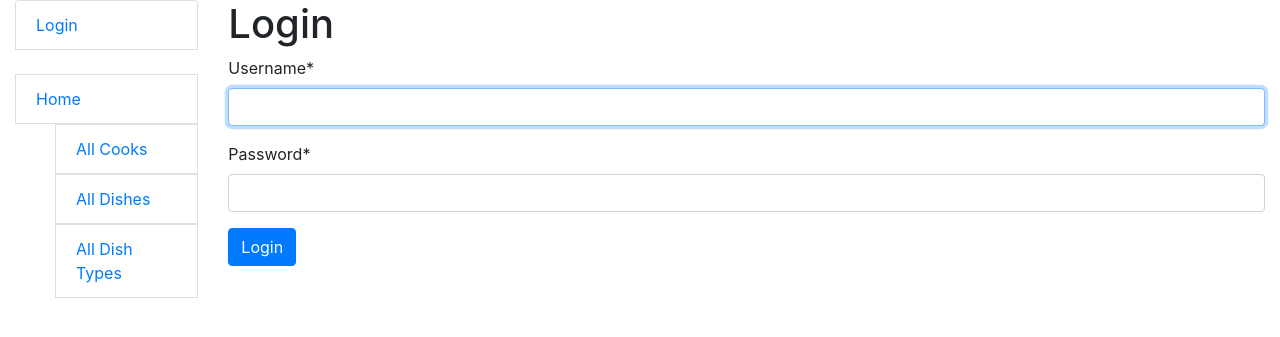
After one commit to VladPh1/restaurant-kitchen-service, a Django app: page /accounts/login/ in a window 1280 px wide. The commit adds this page. Shown: the top 337 px of the page. Run offline with Django 5.2, Linux system fonts and the light colour scheme; some libraries are stand-ins or nearby versions.

Commit message:
add to settings login redirected url & add to service/models cook get absolute url & fixed in includes/sidebar.html & add to themplates directory with login.html and logged_out.html

```diff
--- a/restaurant_kitchen_service/settings.py
+++ b/restaurant_kitchen_service/settings.py
@@ -131,3 +131,5 @@ DEFAULT_AUTO_FIELD = 'django.db.models.BigAutoField'
 AUTH_USER_MODEL = "service.Cook"
 
 CRISPY_TEMPLATE_PACK = "bootstrap5"
+
+LOGIN_REDIRECT_URL = "/service/"
--- a/service/models.py
+++ b/service/models.py
@@ -1,6 +1,7 @@
 from django.conf import settings
 from django.contrib.auth.models import AbstractUser
 from django.db import models
+from django.urls import reverse
 
 
 class DishType(models.Model):
@@ -24,6 +25,8 @@ class Cook(AbstractUser):
     def __str__(self):
         return f"{self.username}: ({self.first_name} {self.last_name})"
 
+    def get_absolute_url(self):
+        return reverse("service:cook-detail", args=[str(self.id)])
 
 class Dish(models.Model):
     name = models.CharField(max_length=255)
@@ -44,6 +47,3 @@ class Dish(models.Model):
 
     def __str__(self):
         return f"{self.name} (price: {self.price} , dish type: {self.dish_type.name})"
-
-    # def get_absolute_url(self):
-    #     return reverse("service:dish-detail", args=[str(self.id)])
--- a/templates/includes/sidebar.html
+++ b/templates/includes/sidebar.html
@@ -1,15 +1,26 @@
 <ul class="sidebar-nav list-group">
   {% if user.is_authenticated %}
-    <li class="list-group-item">User: <a href="{{ user.get_absolute_url }}">{{ user.get_username }}</a></li>
-    <li class="list-group-item"><a href="{% url 'logout'%}?next={{request.path}}">Logout</a></li>
+    <li class="list-group-item">
+      User: {{ user.username }}
+    </li>
+    <li class="list-group-item">
+      <form action="{% url 'logout' %}" method="post">
+        {% csrf_token %}
+        <button>Logout</button>
+      </form>
+    </li>
   {% else %}
-    <li class="list-group-item"><a href="{% url 'login'%}?next={{request.path}}">Login</a></li>
+    <li class="list-group-item"><a href="{% url 'login' %}">Login</a></li>
   {% endif %}
-
   <br>
-
-  <li class="list-group-item"><a href="{% url 'service:index' %}">Home</a></li>
-  <li class="list-group-item"><a href="{% url 'service:cook-list' %}">All Cooker's</a></li>
-  <li class="list-group-item"><a href="{% url 'service:dish-list' %}">All Dishes</a></li>
-  <li class="list-group-item"><a href="{% url 'service:dish-type-list' %}">All Dish Types</a></li>
+    <li class="list-group-item"><a href="{% url 'service:index' %}">Home</a></li>
+  <ul class="sidebar-nav">
+    <li class="list-group-item"><a href="{% url 'service:cook-list' %}">All Cooks</a></li>
+  </ul>
+  <ul class="sidebar-nav">
+    <li class="list-group-item"><a href="{% url 'service:dish-list' %}">All Dishes</a></li>
+  </ul>
+  <ul class="sidebar-nav">
+    <li class="list-group-item"><a href="{% url 'service:dish-type-list' %}">All Dish Types</a></li>
+  </ul>
 </ul>
--- /dev/null
+++ b/templates/registration/login.html
@@ -0,0 +1,15 @@
+{% extends "base.html" %}
+{% load crispy_forms_filters %}
+
+{% block content %}
+  <h1>Login</h1>
+  {% if form.errors %}
+    <p style="color: red">Invalid credentials</p>
+  {% endif %}
+  <form action="{% url 'login' %}" method="post">
+  {% csrf_token %}
+  {{ form|crispy }}
+    <input class="btn btn-primary" type="submit" value="Login">
+    <input type="hidden" name="next" value="{{ next }}">
+  </form>
+{% endblock %}
```
Also changed, not shown: service/views.py (+12 -1 lines), templates/registration/logged_out.html (added, +7 -0 lines).
